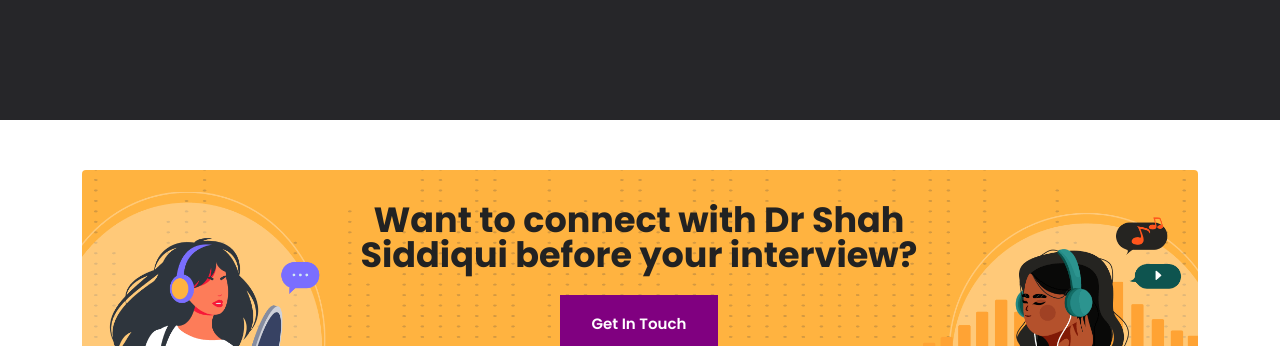
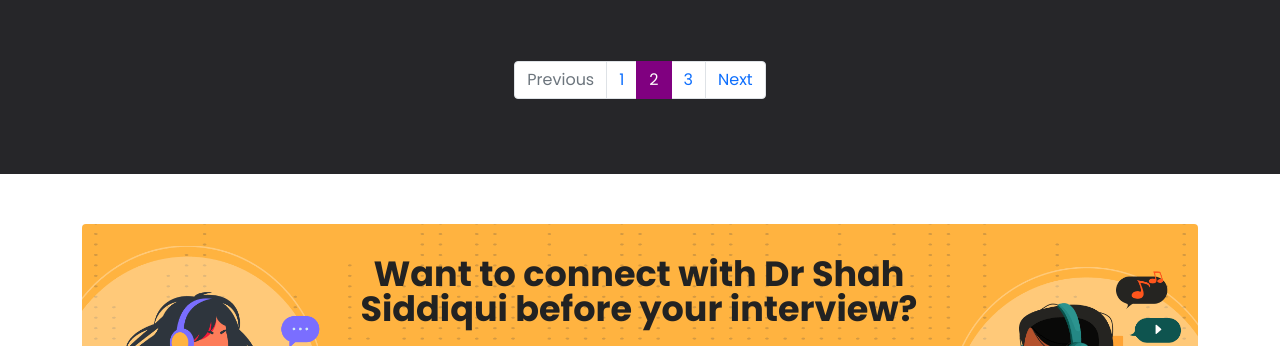
Before and after one commit to TimerniDevelopers/ICPFunnel, a plain HTML site: page index.html in a window 1280 px wide. Shown: the part 5033-5379 px from the top of the page. Drawn offline with nearby package versions, Linux system fonts and the light colour scheme; a script that the page names is missing.

Commit message:
img change

```diff
--- a/assets/css/style.css
+++ b/assets/css/style.css
@@ -1662,3 +1662,9 @@ color: var(--bg-theme-color1);
 .banner-middle .btn-style-three:hover{
   color: #FFF;
 }
+
+.pod-pagination .page-item.active .page-link {
+  background-color: var(--theme-color1);
+  border-color: var(--theme-color1);
+
+}
--- a/index.html
+++ b/index.html
@@ -692,6 +692,23 @@
                         </div>
                      </div>
                   </div>
+                  <div class="col-md-12 mt-3">
+                     <nav class="pod-pagination" aria-label="...">
+                        <ul class="pagination justify-content-center">
+                          <li class="page-item disabled">
+                            <a class="page-link" href="#" tabindex="-1" aria-disabled="true">Previous</a>
+                          </li>
+                          <li class="page-item"><a class="page-link" href="#">1</a></li>
+                          <li class="page-item active" aria-current="page">
+                            <a class="page-link" href="#">2</a>
+                          </li>
+                          <li class="page-item"><a class="page-link" href="#">3</a></li>
+                          <li class="page-item">
+                            <a class="page-link" href="#">Next</a>
+                          </li>
+                        </ul>
+                      </nav>
+                  </div>
                </div>
             </div>
           </section>
```
